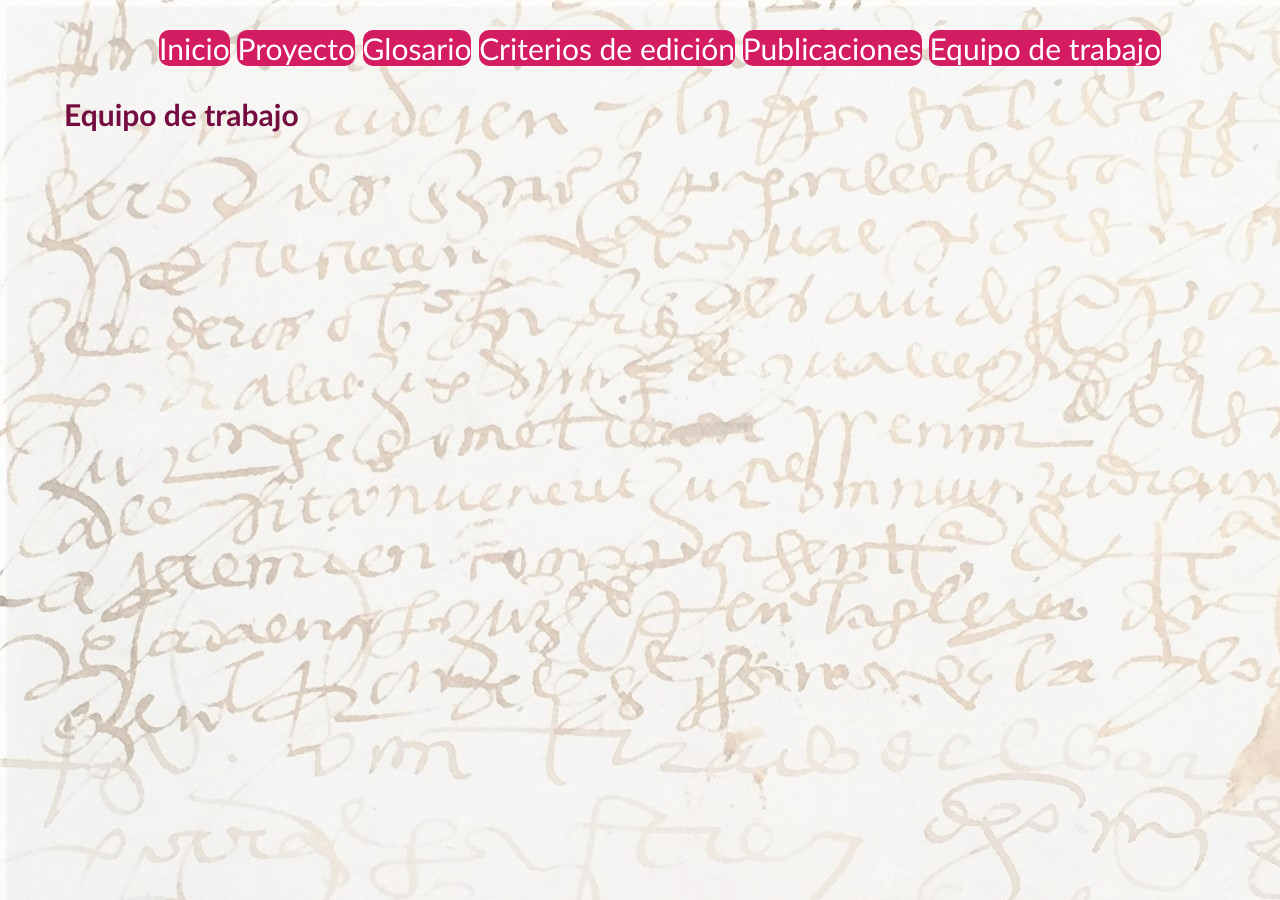
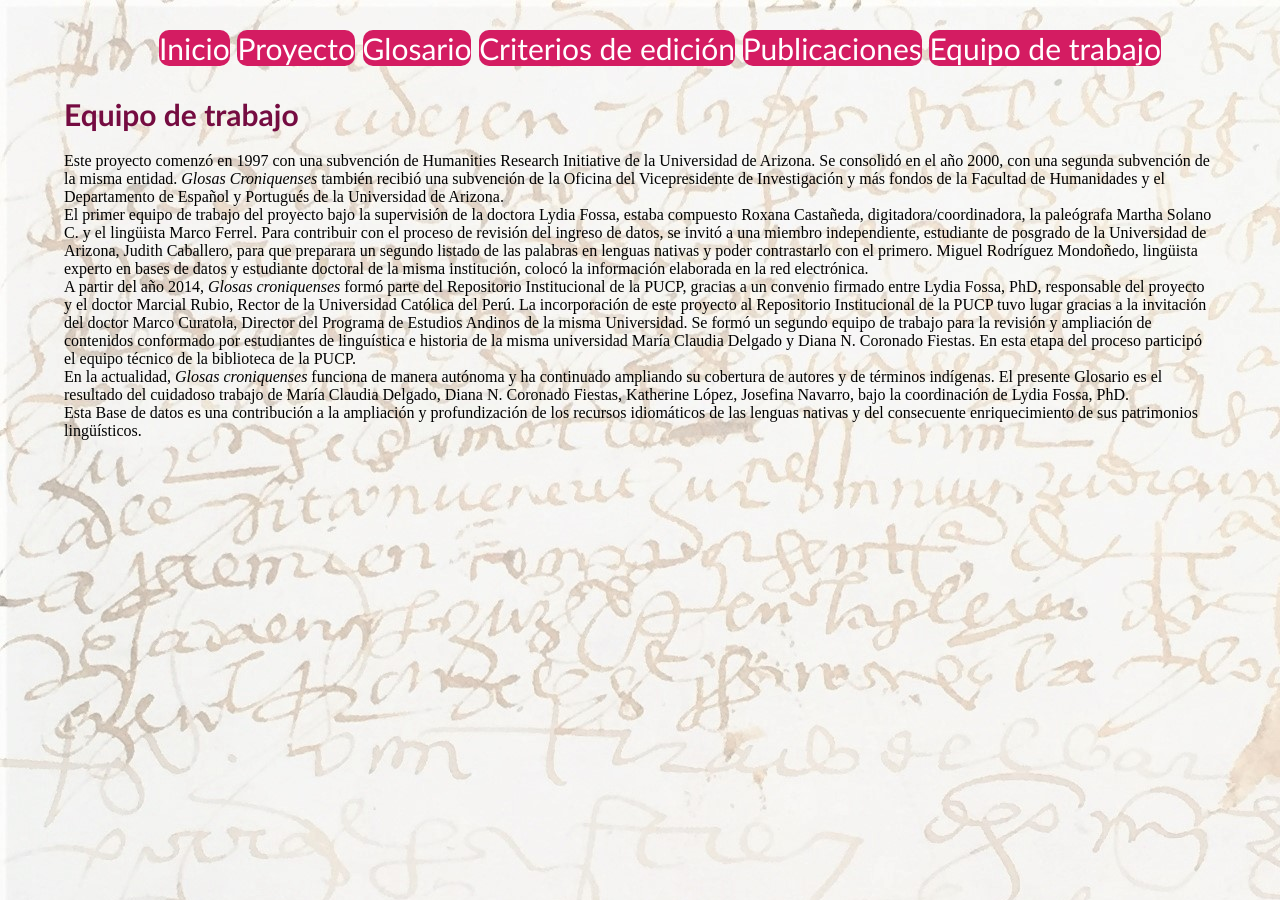
Before and after one commit to glosascroniquenses/glosascroniquenses.github.io, a Jekyll site: the page trabajo/index.html, which Jekyll copies as it is, in a window 1280 px wide. Built offline with Jekyll 4.4.1, drawn with Linux system fonts in a browser that asks for light colours.

Commit message:
Update index.html

```diff
--- a/trabajo/index.html
+++ b/trabajo/index.html
@@ -22,5 +22,16 @@
     		<div class="blurb">
         		<h1>Equipo de trabajo</h1>
 
+Este proyecto comenzó en 1997 con una subvención de Humanities Research Initiative de la Universidad de Arizona. Se consolidó en el año 2000, con una segunda subvención de la misma entidad. <i>Glosas Croniquenses</i> también recibió una subvención de la Oficina del Vicepresidente de Investigación y más fondos de la Facultad de Humanidades y el Departamento de Español y Portugués de la Universidad de Arizona.
+<br>
+El primer equipo de trabajo del proyecto bajo la supervisión de la doctora Lydia Fossa, estaba compuesto Roxana Castañeda, digitadora/coordinadora, la paleógrafa Martha Solano C. y el lingüista Marco Ferrel. Para contribuir con el proceso de revisión del ingreso de datos, se invitó a una miembro independiente, estudiante de posgrado de la Universidad de Arizona, Judith Caballero, para que preparara un segundo listado de las palabras en lenguas nativas y poder contrastarlo con el primero. Miguel Rodríguez Mondoñedo, lingüista experto en bases de datos y estudiante doctoral de la misma institución, colocó la información elaborada en la red electrónica.
+<br>
+A partir del año 2014, <i>Glosas croniquenses</i> formó parte del Repositorio Institucional de la PUCP, gracias a un convenio firmado entre Lydia Fossa, PhD, responsable del proyecto y el doctor Marcial Rubio, Rector de la Universidad Católica del Perú. La incorporación de este proyecto al Repositorio Institucional de la PUCP tuvo lugar gracias a la invitación del doctor Marco Curatola, Director del Programa de Estudios Andinos de la misma Universidad. Se formó un segundo equipo de trabajo para la revisión y ampliación de contenidos conformado por estudiantes de linguística e historia de la misma universidad María Claudia Delgado y Diana N. Coronado Fiestas. En esta etapa del proceso participó el equipo técnico de la biblioteca de la PUCP.
+<br>
+En la actualidad, <i>Glosas croniquenses</i> funciona de manera autónoma y ha continuado ampliando su cobertura de autores y de términos indígenas. El presente Glosario es el resultado del cuidadoso trabajo de María Claudia Delgado, Diana N. Coronado Fiestas, Katherine López, Josefina Navarro, bajo la coordinación de Lydia Fossa, PhD.
+<br>
+Esta Base de datos es una contribución a la ampliación y profundización de los recursos idiomáticos de las lenguas nativas y del consecuente enriquecimiento de sus patrimonios lingüísticos.
+
+
 	</body>
 </html>
```
